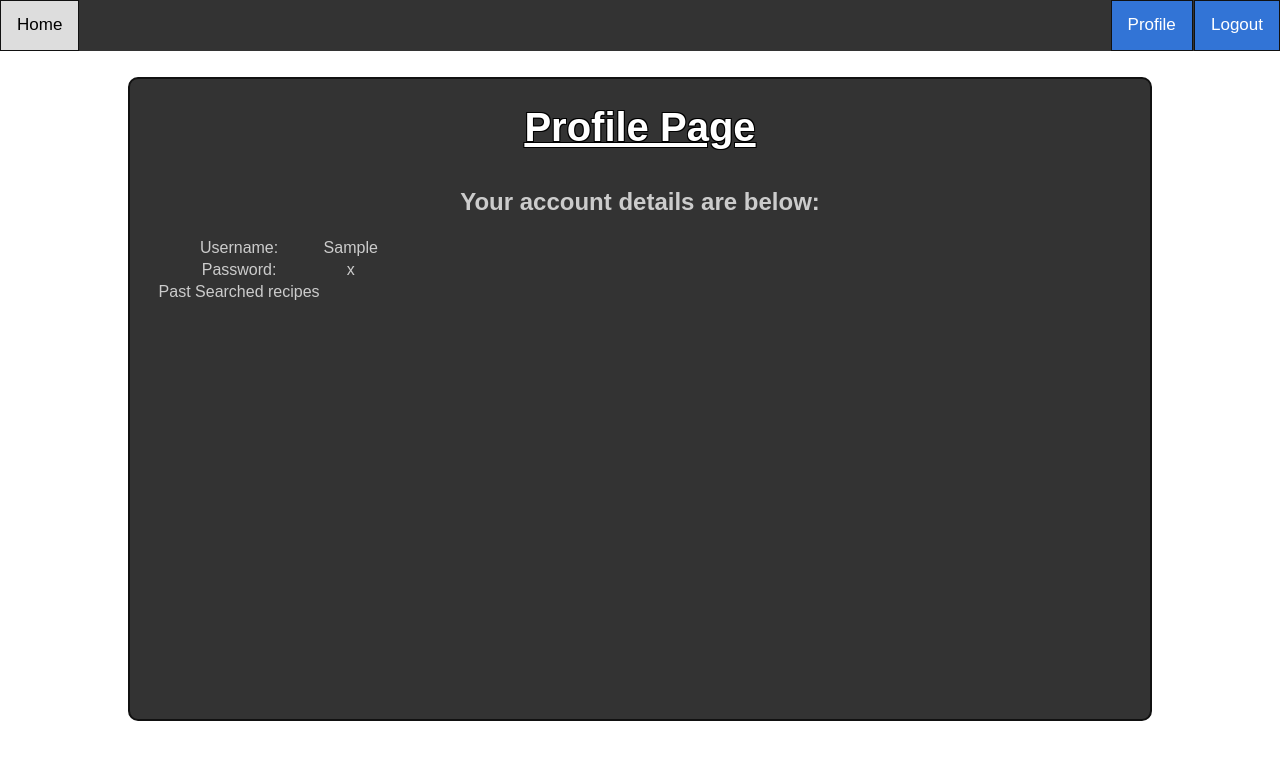
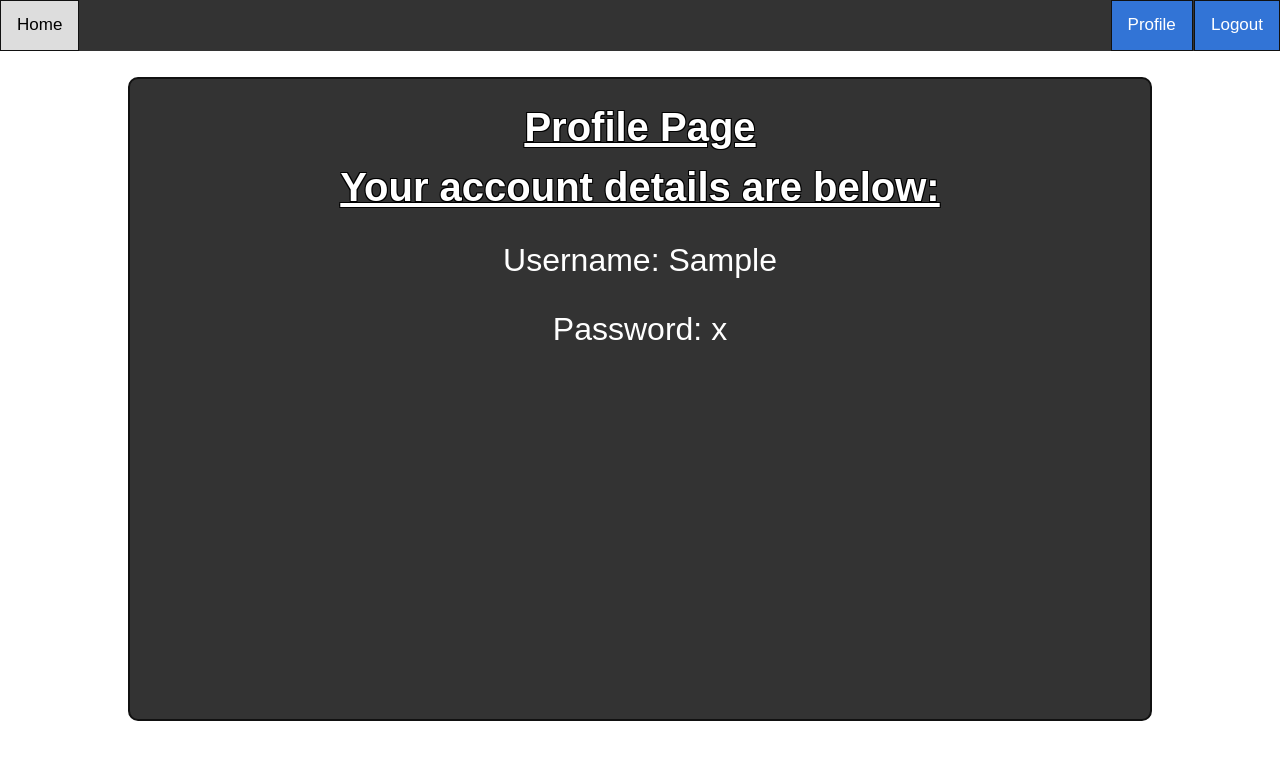
Before and after one commit to maliksaunders/CIS408_2023_01_Recipe_App, a Flask app: template htmlWIP/templates/main.html in a window 1280 px wide. Shown: the top 760 px of the page. Run offline with Flask 2, Linux system fonts and the light colour scheme; the template is opened without the code that fills it: most values are stand-ins (such as "Sample title", 1, 10 or a date in 2020); some libraries are stand-ins or nearby versions.

Commit message:
More HTML and CSS changes for main.html

```diff
--- a/htmlWIP/static/style.css
+++ b/htmlWIP/static/style.css
@@ -130,6 +130,11 @@ body,h1,h2,h3,h4,h5,h6,.w3-wide {font-family: "Montserrat", sans-serif;}
     1px -1px 0 #000,
     -1px 1px 0 #000,
     1px 1px 0 #000; ;
+}
+
+.blockText {
+    font-size: 4vmin;
+    color:white;
 }
 
 .blockStyle {
--- a/htmlWIP/templates/main.html
+++ b/htmlWIP/templates/main.html
@@ -17,21 +17,10 @@
     <div class="main">
         <div class="flexbox">
             <div class="content flex-container2">
-                <h1 class="header2">Profile Page</h1><br>
-                <h2>Your account details are below:</h2>
-                    <table>
-                        <tr>
-                            <td>Username:</td>
-                            <td>{{accUser}}</td>
-                        </tr>
-                        <tr>
-                            <td>Password:</td>
-                            <td>{{accPass}}</td>
-                        </tr>
-                        <tr>
-                            <td>Past Searched recipes</td>
-                        </tr>
-                    </table>
+                <h1 class="header2">Profile Page</h1>
+                <h2 class="header2" style="margin-top: 15px;">Your account details are below:</h2>
+                <p class="blockText">Username: {{accUser}}</p>
+                <p class="blockText">Password: {{accPass}}</p>
             </div>
         </div>
     </div>
```
